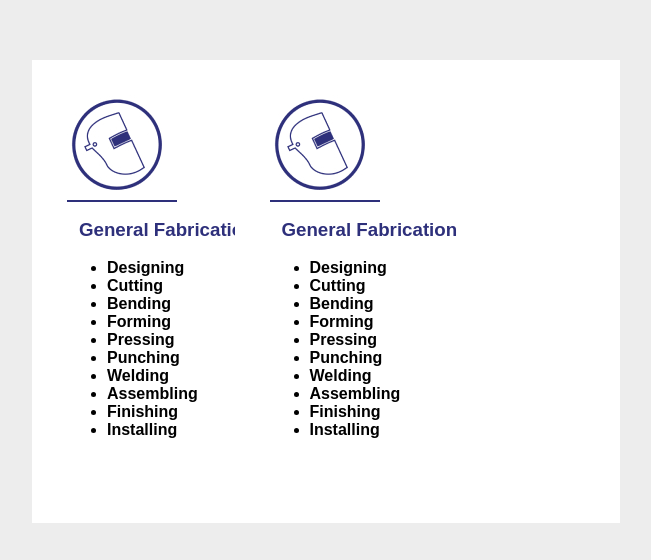
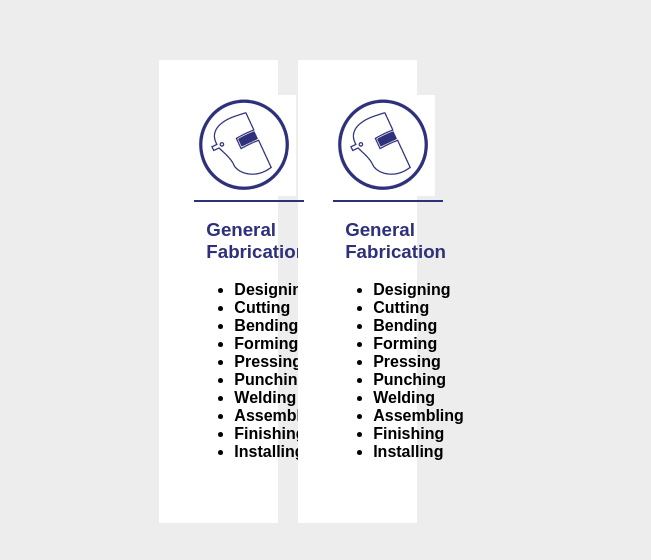
Before and after one commit to Usamaalikhan654/Habibullah-WB, a React (Create React App) app in the folder hepl-master/: page /#/ in a window 1280 px wide. Shown: the part 1422-1982 px from the top of the page, without its empty margins (213-864 px from the left). Built offline with nearby package versions, Linux system fonts and the light colour scheme.

Commit message:
1.9.9
version 1.9.9

```diff
--- a/hepl-master/src/Pages/Home/Cards.css
+++ b/hepl-master/src/Pages/Home/Cards.css
@@ -12,7 +12,7 @@ body {
 /* Float four columns side by side */
 .column {
 
-  width: 50%;
+  width: 100%;
   padding: 0 10px;
 
 }
@@ -110,7 +110,7 @@ border: 1px solid #2E307B;
 
   left: 147px;
   top: 1409px;*/
-  width: 385px;
+  width: 100%;
   height: 463px;
   padding: 35px;
 
```
